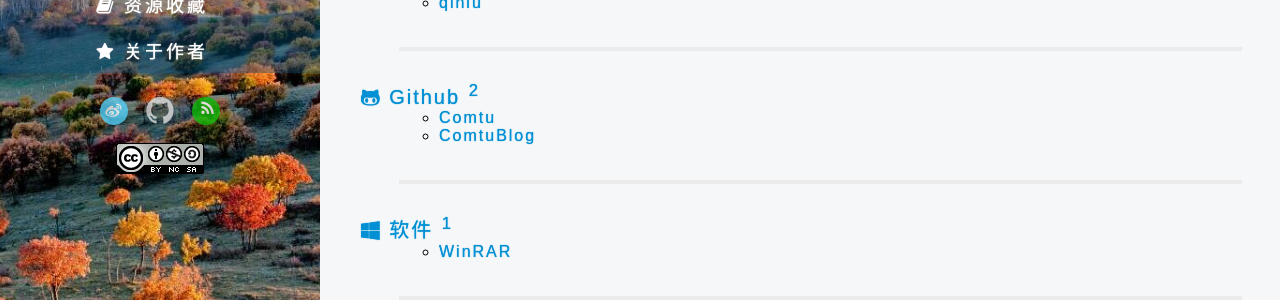
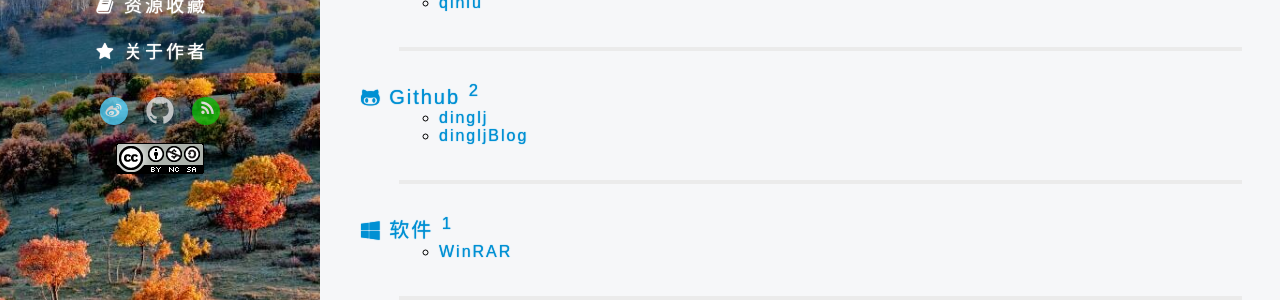
Before and after one commit to dinglj/dinglj.github.io, a Jekyll site: the page built from page/resource.html, in a window 1280 px wide. Shown: the part 401-701 px from the top of the page. Built offline with Jekyll 4.4.1, drawn with Linux system fonts in a browser that asks for light colours; some web fonts are replaced; comment, search, counter and statistics services are not loaded.

Commit message:
modify github link

```diff
--- a/_data/orgs/github.yml
+++ b/_data/orgs/github.yml
@@ -2,10 +2,10 @@
 name: Github
 icon: fa fa-github-alt
 members:
-  - name: Comtu
+  - name: dinglj
     notnewblank: false
-    link: http://github.com/comtu
+    link: http://github.com/dinglj
 
-  - name: ComtuBlog
+  - name: dingljBlog
     notnewblank: true
-    link: http://comtu.github.io/
+    link: http://dinglj.github.io/
```
